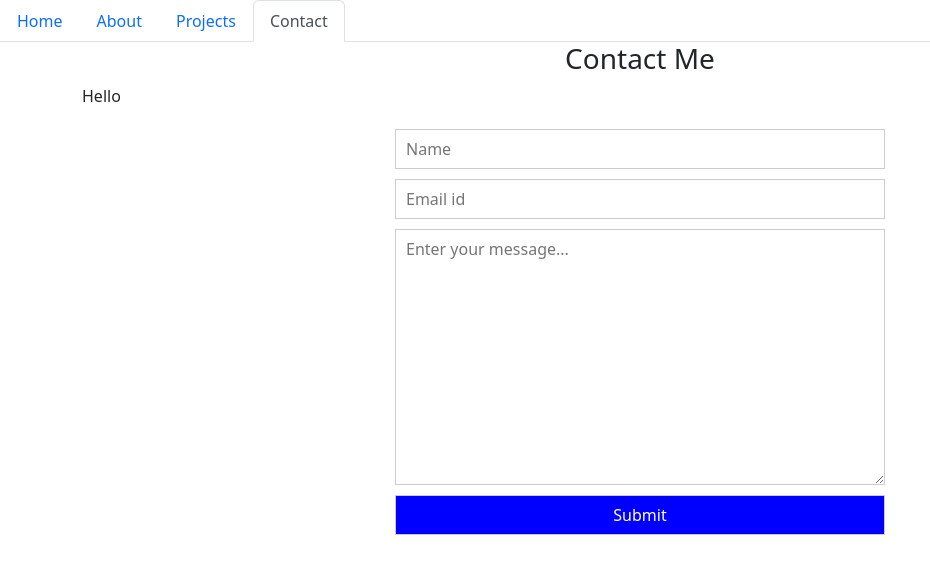
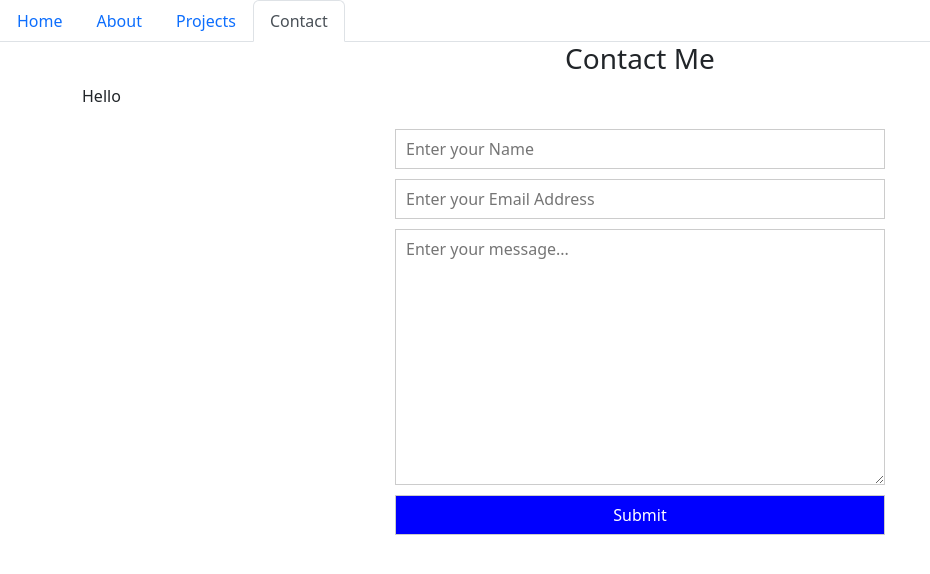
Before and after one commit to JayaPK21/React-Portfolio, a React (Create React App) app in the folder web-portfolio/: page /contact in a window 1280 px wide. Shown: the top 574 px of the page, without its empty margins (0-930 px from the left). Built offline with nearby package versions, Linux system fonts and the light colour scheme.

Commit message:
Adds validation on the contact form

```diff
--- a/web-portfolio/src/components/Form/index.js
+++ b/web-portfolio/src/components/Form/index.js
@@ -22,6 +22,17 @@ class Form extends Component {
   handleFormSubmit = event => {
     event.preventDefault();
 
+    if(this.state.userName === ""){
+      alert("Please enter your name");
+      return;
+    } else if(this.state.email === "") {
+      alert("Please enter your Email Address");
+      return;
+    } else if(this.state.message === "") {
+      alert("Please enter a message");
+      return;
+    }
+
     // Alert the user for submitting the form successfully.
     alert(`Thank you ${this.state.userName} for your enquiry, I will get in touch with you soon on ${this.state.email}`);
     this.setState({
@@ -44,14 +55,14 @@ class Form extends Component {
             name="userName"
             onChange={this.handleInputChange}
             type="text"
-            placeholder="Name"
+            placeholder="Enter your Name"
           />
           <input
             value={this.state.email}
             name="email"
             onChange={this.handleInputChange}
             type="email"
-            placeholder="Email id"
+            placeholder="Enter your Email Address"
           />
           <textarea
             value={this.state.message}
```
